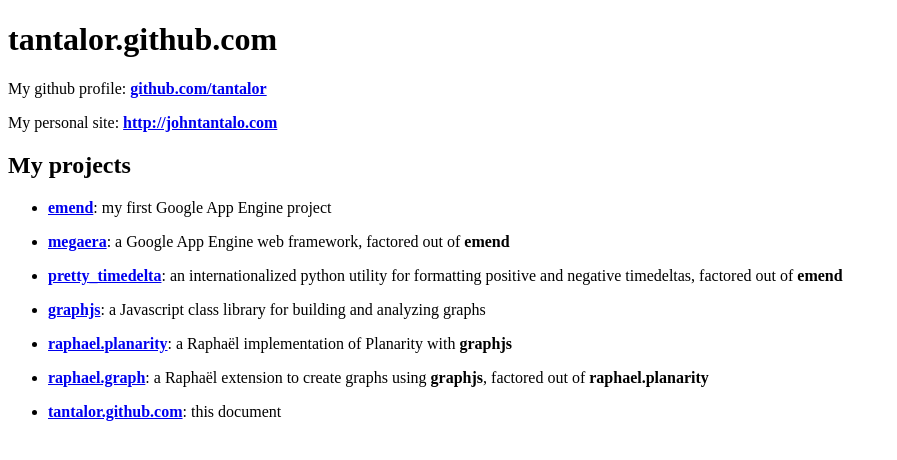
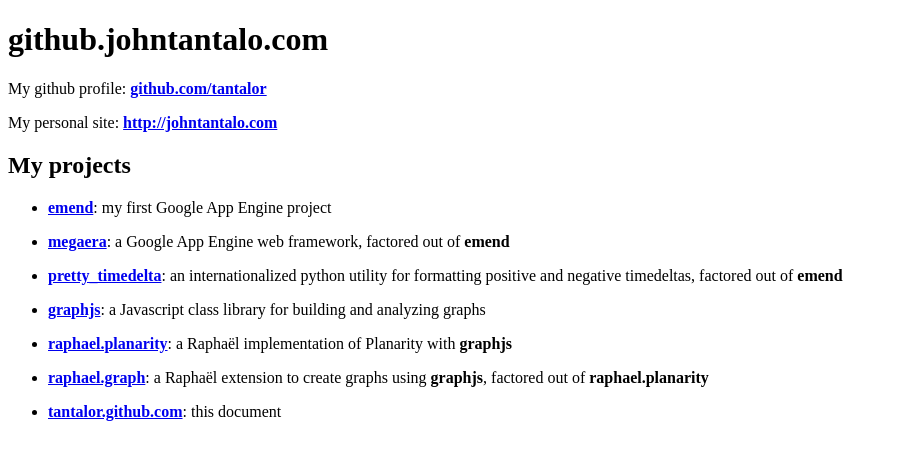
Before and after one commit to tantalor/tantalor.github.com, a Jekyll site: the page built from index.md, in a window 1280 px wide. Shown: the top 460 px of the page, without its empty margins (0-897 px from the left). Built offline with Jekyll 4.4.1, drawn with Linux system fonts in a browser that asks for light colours.

Commit message:
moved heading to top level

```diff
--- a/index.md
+++ b/index.md
@@ -9,9 +9,10 @@ title: github.johntantalo.com
   }
 </style>
 
+# {{page.title}}
+
+
 {% if site.username %}
-# {{site.username}}.github.com
-
 My github profile: [github.com/{{site.username}}](http://github.com/{{site.username}})
 {% else %}
  * missing `username` to `_config.yaml`
```
